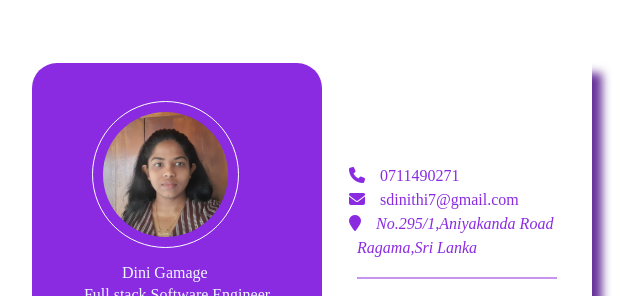
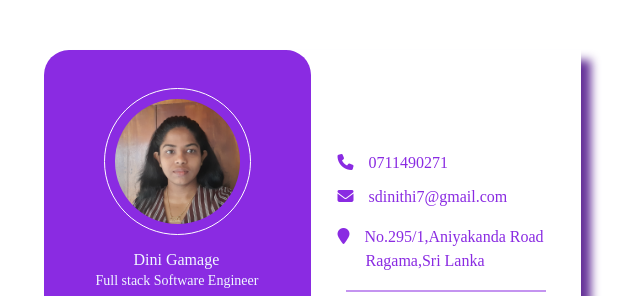
Before and after one commit to Dini-s/BusinessCard, a plain HTML site: page index.html in a window 1280 px wide. Shown: the part 196-492 px from the top of the page, without its empty margins (328-968 px from the left). Drawn offline with Linux system fonts and the light colour scheme.

Commit message:
font setting

```diff
--- a/index.html
+++ b/index.html
@@ -31,16 +31,17 @@
         </div>
         <div class="cardDetails">
 
-            <div class="contact">
+            <div class="contact"style="margin-bottom: 10px;">
                 <i class="fa fa-phone"aria-hidden="true"></i>0711490271
 
             </div>
-            <div class="contact">
-                <i class="fas fa-envelope"aria-hidden="true"></i><a href="mailto:sdinithi7@gmail.com">sdinithi7@gmail.com</a>
+            <div class="contact" style="margin-bottom: 0px;">
+                <abbr><i class="fas fa-envelope"aria-hidden="true"></i><a href="mailto:sdinithi7@gmail.com">sdinithi7@gmail.com</a></abbr>
 
             </div>
             <div class="contact">
-                <Address><i class="fas fa-map-marker"aria-hidden="true"></i>No.295/1,Aniyakanda Road <br>&nbsp;&nbsp;&nbsp;&nbsp;&nbsp;Ragama,Sri Lanka</Address>
+                <pre><i class="fas fa-map-marker"aria-hidden="true"></i>No.295/1,Aniyakanda Road
+          Ragama,Sri Lanka</pre>
 
             </div>
             <div class="divider"></div>
--- a/styles.css
+++ b/styles.css
@@ -5,6 +5,7 @@ body{
   justify-content: center;
   align-items: center;
   height: 100vh;
+  font-family: 'Times New Roman', Times, serif;
 
 
 }
@@ -49,7 +50,7 @@ body{
 .overlay::after{
     content: '';
     position: absolute;
-    top:93%;
+    top:93.6%;
     left: 100%;
     height: 20px;
     width: 20px;
@@ -80,6 +81,7 @@ p{
 
  .desc{
     padding-left: 2px;
+    font-size: 14px;
 }
 
 .cardDetails{
@@ -89,6 +91,7 @@ p{
     margin-top: 102px;;
 
 }
+
 .contact i{
     padding:0 15px 8px 12px;
 }
@@ -111,6 +114,10 @@ p{
     align-items: center;
     margin: 10px;
 
+}
+
+pre{
+    font-family: 'Times New Roman', Times, serif;
 }
 @media only screen and (max-width: 420px) and (max-height: 920px)  {
     body{
```
